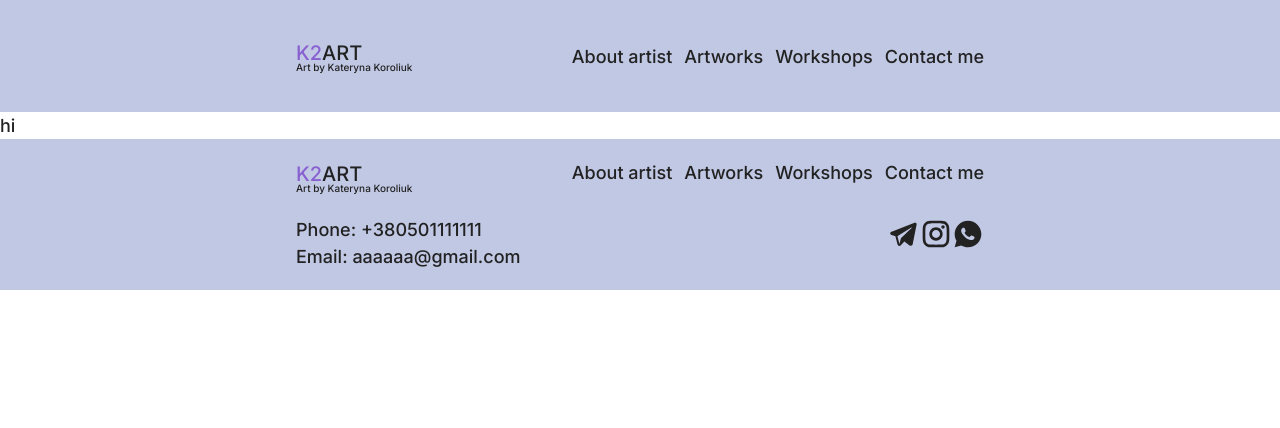
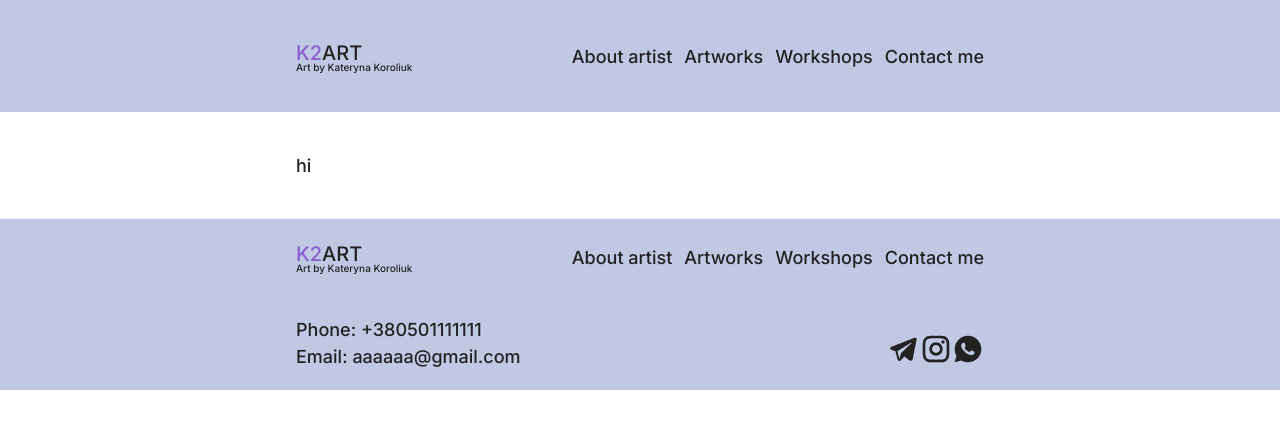
Before and after one commit to melyasanya/k2art, a Next.js app: page / in a window 1280 px wide. Shown: the top 428 px of the page. Built offline with nearby package versions, Linux system fonts and the light colour scheme.

Commit message:
footer and header styling

```diff
--- a/src/app/page.tsx
+++ b/src/app/page.tsx
@@ -1,3 +1,9 @@
+import { AboutArtist } from "@/sections/AboutArtist/AboutArtsit";
+
 export default function Home() {
-  return <h1>hi</h1>;
+  return (
+    <>
+      <AboutArtist />
+    </>
+  );
 }
--- a/src/components/MobileMenu/MobileMenu.tsx
+++ b/src/components/MobileMenu/MobileMenu.tsx
@@ -1,5 +1,6 @@
 import { Container } from "../Container/Container";
 import { Navbar } from "../Navbar/Navbar";
+import { SocialMedia } from "../SocialMedia/SocialMedia";
 
 interface MobileMenuProps {
   isMenuOpen: boolean;
@@ -12,8 +13,9 @@ export const MobileMenu: React.FC<MobileMenuProps> = ({ isMenuOpen }) => {
         isMenuOpen ? "translate-x-0 opacity-100" : " opacity-0 translate-x-full"
       } absolute block md:hidden top-0 left-0 w-full bg-black duration-300 pt-[76px] h-[100vh]`}
     >
-      <Container className="py-6 flex flex-col justify-start h-full overflow-y-auto">
+      <Container className="flex flex-col justify-center h-full overflow-y-auto items-center">
         <Navbar className="flex-col items-center text-white" />
+        <SocialMedia className="w-[20px] h-[20px] fill-white" />
       </Container>
     </div>
   );
--- a/src/layout/Footer/Footer.tsx
+++ b/src/layout/Footer/Footer.tsx
@@ -17,17 +17,18 @@ export const Footer = () => {
 
   return (
     <footer className="bg-bgColor">
-      <Container className="flex py-[20px] items-start justify-between">
-        <div className="flex flex-col gap-5">
+      <Container className="py-[20px] ">
+        <div className="flex items-center justify-between mb-6 md:mb-10">
           <Logo />
+          {!isMobile && <Navbar />}
+        </div>
+
+        <div className="flex items-center justify-between">
           <Contacts />
+          {!isMobile && (
+            <SocialMedia className="w-[32px] h-[32px] xl:w-[44px] xl:h-[44px]" />
+          )}
         </div>
-        {!isMobile && (
-          <div className="flex flex-col items-end gap-5">
-            <Navbar />
-            <SocialMedia className="w-[32px] h-[32px]" />
-          </div>
-        )}
       </Container>
     </footer>
   );
--- /dev/null
+++ b/src/sections/AboutArtist/AboutArtsit.tsx
@@ -0,0 +1,11 @@
+import { Container } from "@/components/Container/Container";
+
+export const AboutArtist = () => {
+  return (
+    <section>
+      <Container>
+        <div>hi</div>
+      </Container>
+    </section>
+  );
+};
```
